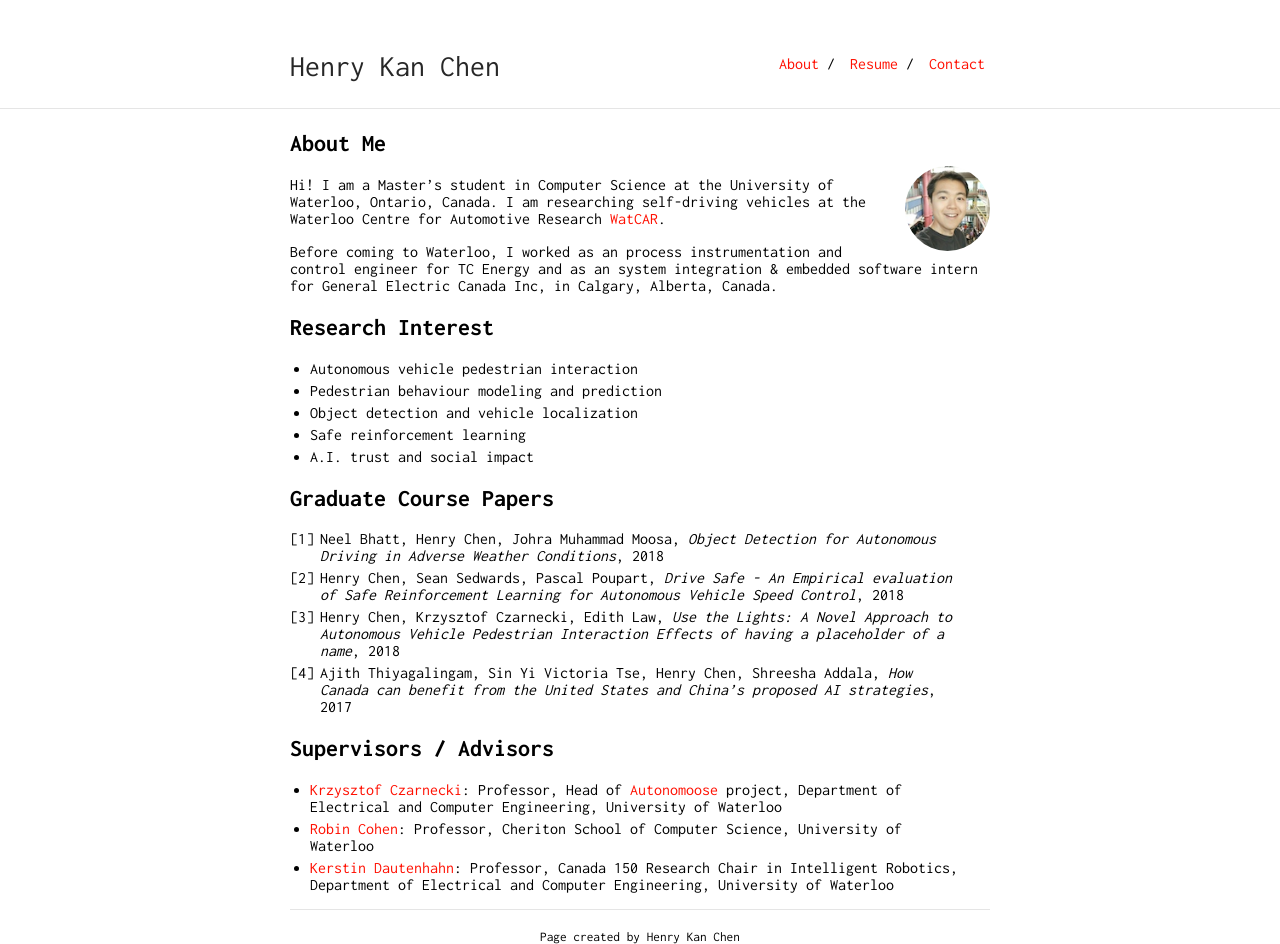
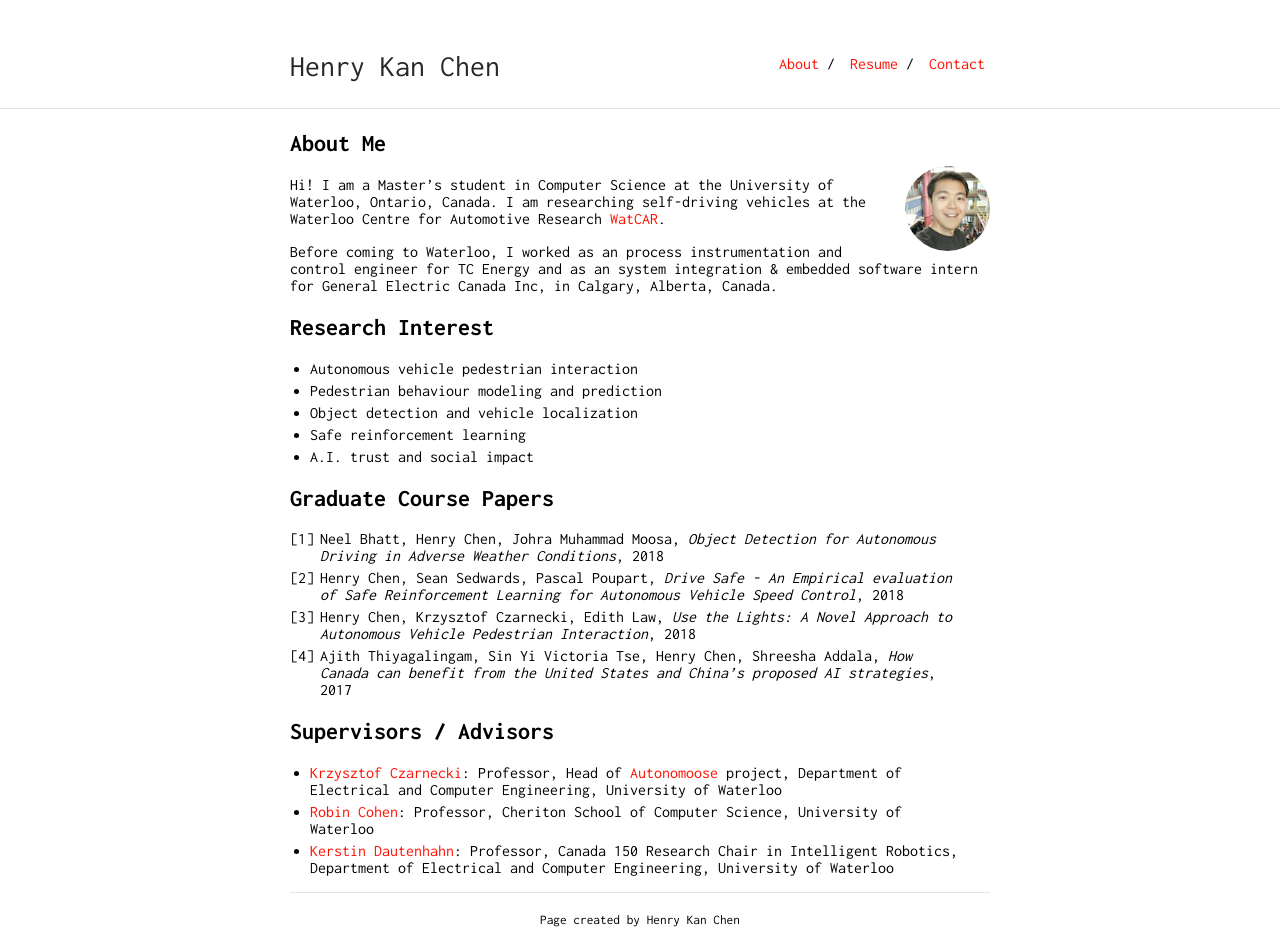
Before and after one commit to Henrykanchen/henrykanchen.github.io, a Jekyll site: the page built from index.md, in a window 1280 px wide. Built offline with Jekyll 4.4.1, drawn with Linux system fonts in a browser that asks for light colours; our own code applies the rules of GitHub Pages for plain Markdown files.

Commit message:
minor change

```diff
--- a/_config.yml
+++ b/_config.yml
@@ -8,7 +8,6 @@ markdown: kramdown
 tracking_id: #
 
 footer: yes
-footer_url: ""
 footer_text: "Page created by Henry Kan Chen"
 
 sass:
--- a/index.md
+++ b/index.md
@@ -24,7 +24,7 @@ Before coming to Waterloo, I worked as an process instrumentation and control en
 
 1. Neel Bhatt, Henry Chen, Johra Muhammad Moosa, *Object Detection for Autonomous Driving in Adverse Weather Conditions*, 2018
 2. Henry Chen, Sean Sedwards, Pascal Poupart, *Drive Safe - An Empirical evaluation of Safe Reinforcement Learning for Autonomous Vehicle Speed Control*, 2018
-3. Henry Chen, Krzysztof Czarnecki, Edith Law, *Use the Lights: A Novel Approach to Autonomous Vehicle Pedestrian Interaction Effects of having a placeholder of a name*, 2018
+3. Henry Chen, Krzysztof Czarnecki, Edith Law, *Use the Lights: A Novel Approach to Autonomous Vehicle Pedestrian Interaction*, 2018
 4. Ajith Thiyagalingam, Sin Yi Victoria Tse, Henry Chen, Shreesha Addala, *How Canada can benefit from the United States and China’s proposed AI strategies*, 2017
 
 
```
